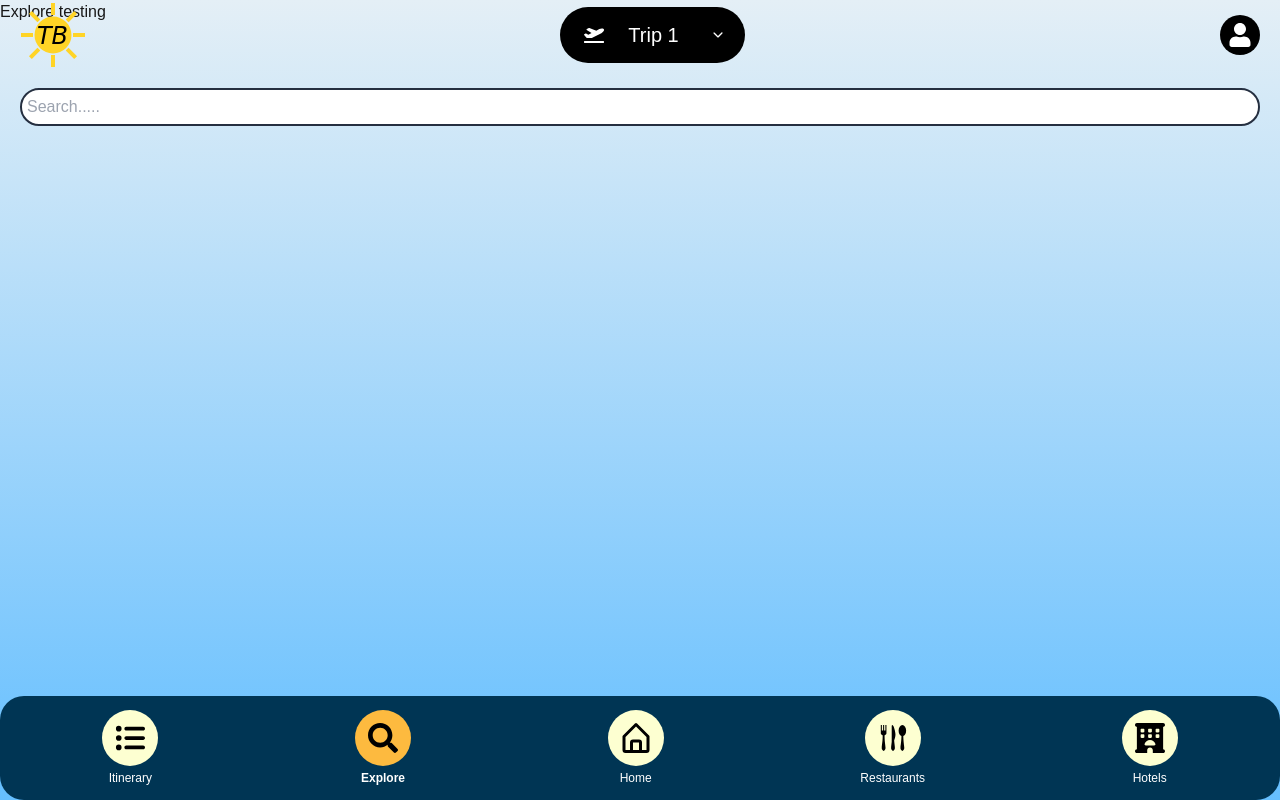
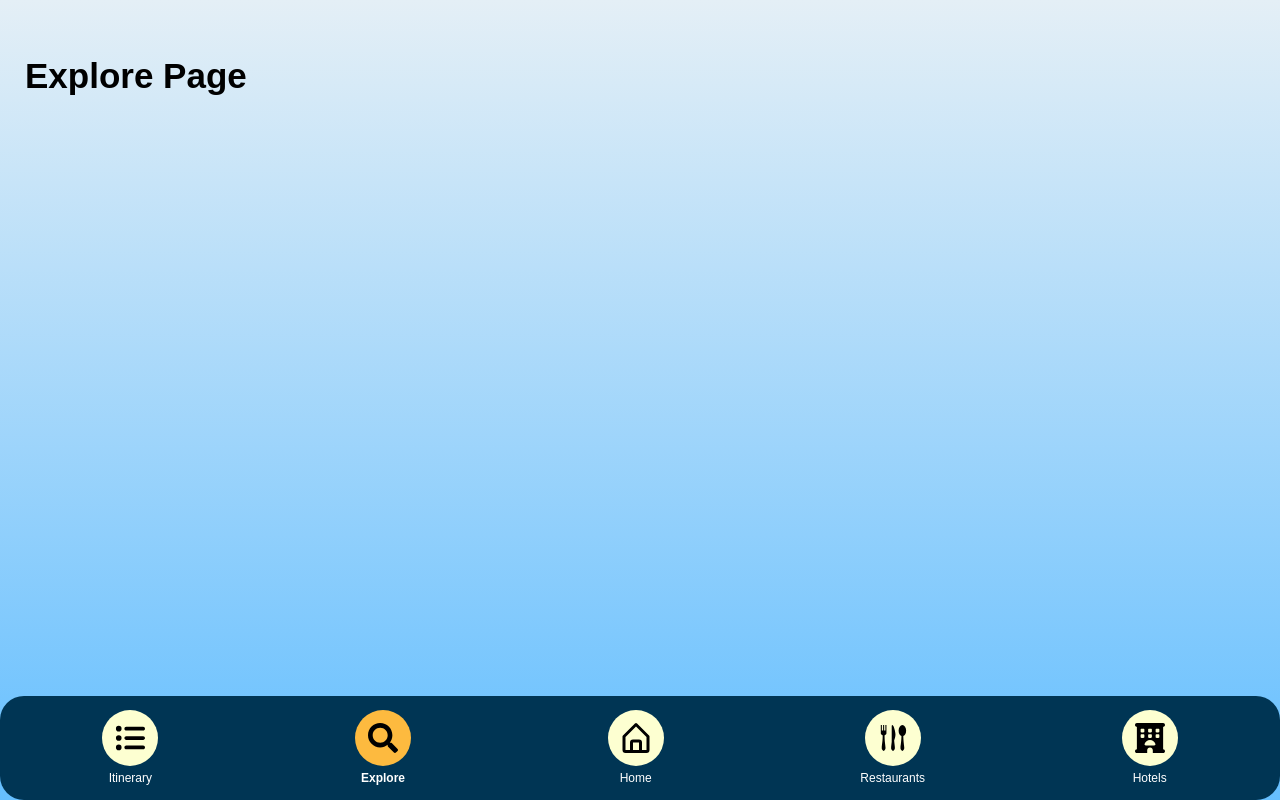
Before and after one commit to KhushiChoksi/CPSC481_T8G2, a Next.js app in the folder travel-app/: page /explore in a window 1280 px wide. Built offline with nearby package versions, Linux system fonts and the light colour scheme.

Commit message:
Initial setup commit

```diff
--- /dev/null
+++ b/package.json
@@ -0,0 +1,5 @@
+{
+  "devDependencies": {
+    "tailwindcss": "^3.4.15"
+  }
+}
--- a/travel-app/src/app/explore/page.tsx
+++ b/travel-app/src/app/explore/page.tsx
@@ -1,14 +1,20 @@
 import Navbar from "../components/Navbar";
-import SearchBar from "../components/SearchBar";
-import Topbar from "../components/Topbar";
+import React from "react";
+
 
 export default function ExplorePage() {
-    return (
-      <div>
-        <Topbar/>
-        <p>Explore testing</p>
-        <Navbar/>
-        <SearchBar/>
-      </div>
-    );
+  return (
+  <div style={{
+  textAlign: 'left',
+  marginTop: '50px',
+  marginLeft: '25px',
+  fontSize: '35px',
+  color: 'black'}}>
+  <h1 style={{fontWeight: 'bold'}}>Explore Page </h1>
+
+
+  <Navbar/>
+</div>
+);
+
 }
```
Also changed, not shown: tailwind.config.js (added, +8 -0 lines), 1 other file (tests, documents, lock files or other folders).
